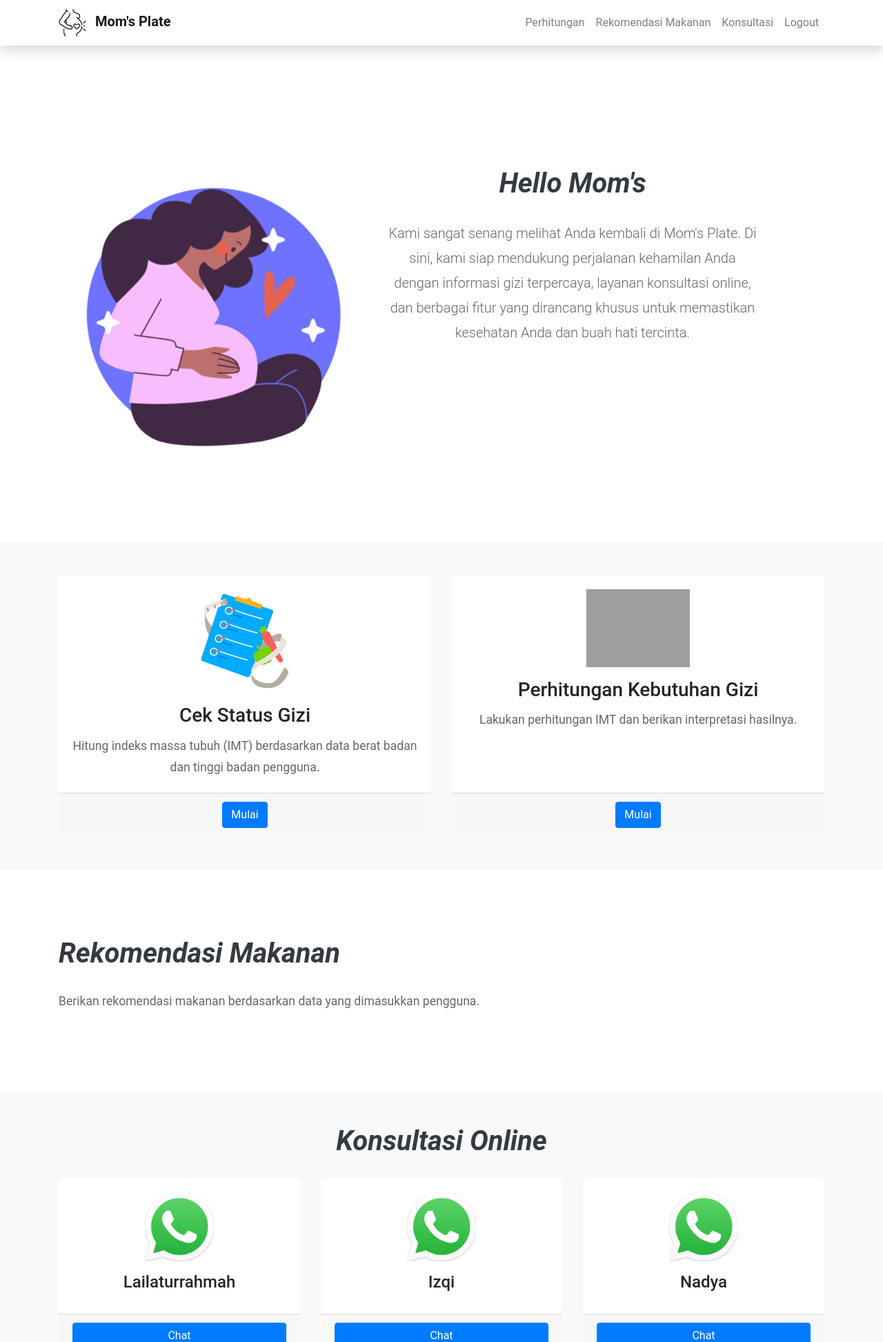
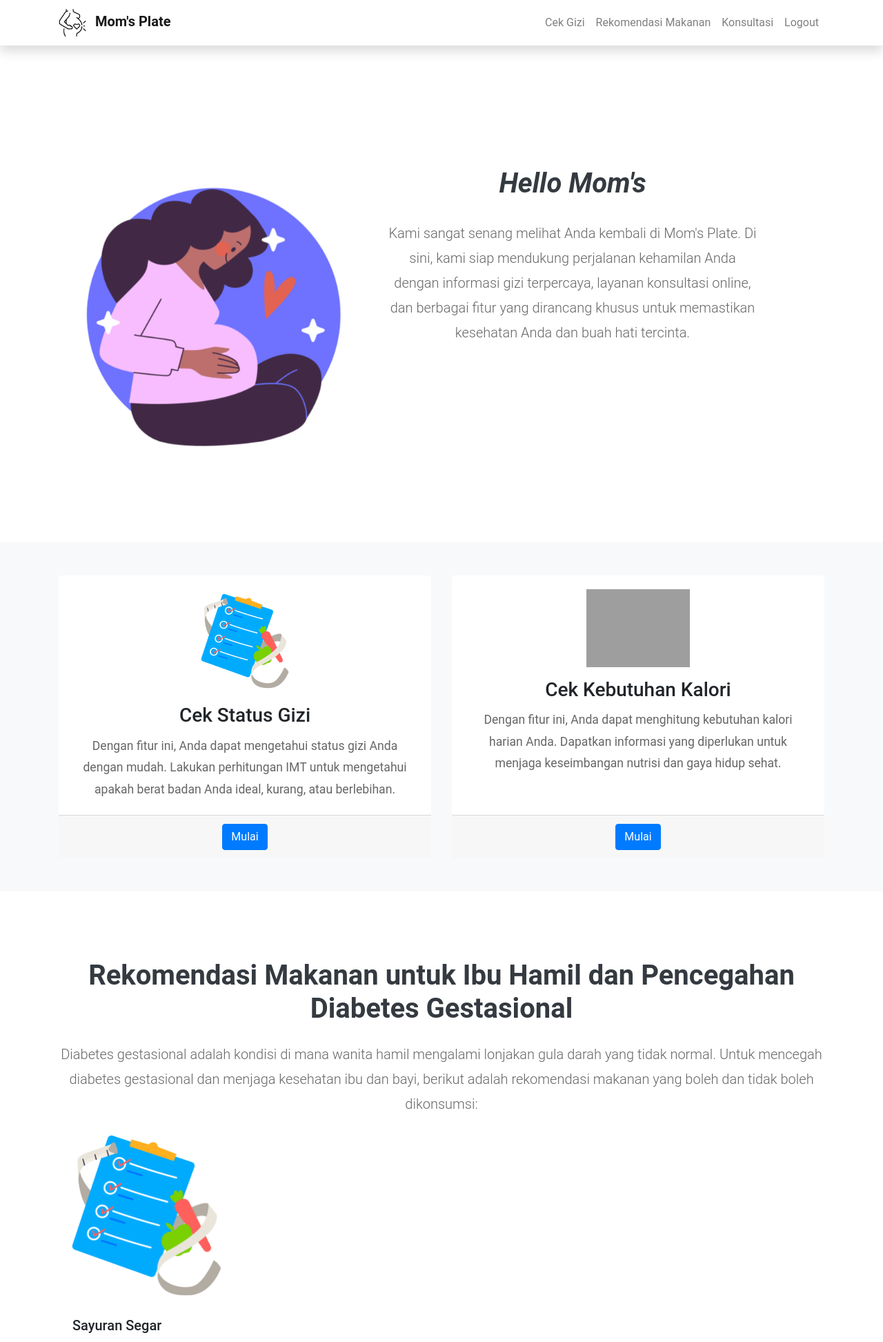
Before and after one commit to deaamelias/momsplatepkm, a PHP site: page /dashboard.php in a window 1280 px wide. Shown: the top 1945 px of the page at 69% size. Run offline with PHP 8.4, Linux system fonts and the light colour scheme; some libraries are stand-ins or nearby versions; grey boxes are pictures that could not be loaded.

Commit message:
dashboard

```diff
--- a/dashboard.php
+++ b/dashboard.php
@@ -66,7 +66,7 @@
         <div class="collapse navbar-collapse" id="navbarNav">
             <ul class="navbar-nav ml-auto">
                 <li class="nav-item">
-                    <a class="nav-link" href="#fitur">Perhitungan</a>
+                    <a class="nav-link" href="#fitur">Cek Gizi</a>
                 </li>
                 <li class="nav-item">
                     <a class="nav-link" href="#rekomendasi-makanan">Rekomendasi Makanan</a>
@@ -106,7 +106,7 @@
                     <div class="card-body text-center">
                         <img src="diet.png" class="img-fluid mb-3 img-menu" alt="Perhitungan Status Gizi">
                         <h3 class="card-title">Cek Status Gizi</h3>
-                        <p class="card-text">Hitung indeks massa tubuh (IMT) berdasarkan data berat badan dan tinggi badan pengguna.</p>
+                        <p class="card-text">Dengan fitur ini, Anda dapat mengetahui status gizi Anda dengan mudah. Lakukan perhitungan IMT untuk mengetahui apakah berat badan Anda ideal, kurang, atau berlebihan.</p>
                     </div>
                     <div class="card-footer">
                         <a href="cekgizi.php" class="btn btn-primary stretched-link">Mulai</a>
@@ -119,8 +119,8 @@
                 <div class="card h-100">
                     <div class="card-body text-center">
                         <img src="cek.png" class="img-fluid mb-3 img-menu" alt="Perhitungan IMT">
-                        <h3 class="card-title">Perhitungan Kebutuhan Gizi</h3>
-                        <p class="card-text">Lakukan perhitungan IMT dan berikan interpretasi hasilnya.</p>
+                        <h3 class="card-title">Cek Kebutuhan Kalori</h3>
+                        <p class="card-text">Dengan fitur ini, Anda dapat menghitung kebutuhan kalori harian Anda. Dapatkan informasi yang diperlukan untuk menjaga keseimbangan nutrisi dan gaya hidup sehat.</p>
                     </div>
                     <div class="card-footer">
                         <a href="cekkg.php" class="btn btn-primary stretched-link">Mulai</a>
@@ -131,22 +131,79 @@
     </div>
 </section>
 
+<!-- Rekomendasi Makanan Section -->
+<section id="rekomendasi-makanan" class="py-5">
+<div class="container">
+        <h2 class="text-center mb-4"><b>Rekomendasi Makanan untuk Ibu Hamil dan Pencegahan Diabetes Gestasional</b></h2>
+        <p class="lead text-center">Diabetes gestasional adalah kondisi di mana wanita hamil mengalami lonjakan gula darah yang tidak normal. Untuk mencegah diabetes gestasional dan menjaga kesehatan ibu dan bayi, berikut adalah rekomendasi makanan yang boleh dan tidak boleh dikonsumsi:</p>
+
+        <!-- Carousel -->
+        <div id="foodCarousel" class="carousel slide" data-ride="carousel">
+    <div class="carousel-inner">
+        <div class="carousel-item active">
+            <div class="row align-items-center">
+                <div class="col-md-3">
+                    <div class="card">
+                        <img src="diet.png" class="card-img-top" alt="Sayuran Segar">
+                        <div class="card-body">
+                            <h5 class="card-title">Sayuran Segar</h5>
+                            <p class="card-text">Sayuran segar seperti bayam, brokoli, wortel, dan kacang hijau.</p>
+                        </div>
+                    </div>
+                </div>
+                <!-- Tambahkan item makanan lainnya -->
+            </div>
+        </div>
+        <div class="carousel-item">
+            <div class="row align-items-center">
+                <div class="col-md-3">
+                    <div class="card">
+                        <img src="diet.png" class="card-img-top" alt="Buah-buahan">
+                        <div class="card-body">
+                            <h5 class="card-title">Buah-buahan</h5>
+                            <p class="card-text">Buah-buahan seperti apel, pir, jeruk, dan stroberi.</p>
+                        </div>
+                    </div>
+                </div>
+                <div class="col-md-3">
+                    <div class="card">
+                        <img src="diet.png" class="card-img-top" alt="Buah-buahan">
+                        <div class="card-body">
+                            <h5 class="card-title">Buah-buahan</h5>
+                            <p class="card-text">Buah-buahan seperti apel, pir, jeruk, dan stroberi.</p>
+                        </div>
+                    </div>
+                </div>
+                <!-- Tambahkan item makanan lainnya -->
+            </div>
+        </div>
+        <!-- Tambahkan carousel-item untuk item makanan lainnya -->
+    </div>
+    <a class="carousel-control-prev" href="#foodCarousel" role="button" data-slide="prev" style="top: 50%; transform: translateY(-50%);">
+        <span class="carousel-control-prev-icon" aria-hidden="true" style="color: #808080;"></span>
+        <span class="sr-only">Previous</span>
+    </a>
+    <a class="carousel-control-next" href="#foodCarousel" role="button" data-slide="next" style="top: 50%; transform: translateY(-50%);">
+        <span class="carousel-control-next-icon" aria-hidden="true" style="color: #808080;"></span>
+        <span class="sr-only">Next</span>
+    </a>
+</div>
 
 
+        <!-- End Carousel -->
 
-
-
-<!-- Rekomendasi Makanan Section -->
-<section id="rekomendasi-makanan" class="py-5 ">
-    <div class="container">
-        <h2><b><em>Rekomendasi Makanan</b></em></h2>
-        <p>Berikan rekomendasi makanan berdasarkan data yang dimasukkan pengguna.</p>
+        <p class="mt-4">Perhatikan pola makan dan pastikan untuk mengonsumsi makanan seimbang serta berkonsultasi dengan dokter atau ahli gizi untuk rencana diet yang sesuai dengan kebutuhan Anda selama kehamilan.</p>
+        <div class="text-center">
+            <img src="bumil.jpeg" class="img-fluid mt-4" style="max-width: 500px;" alt="Rekomendasi Makanan untuk Ibu Hamil">
+        </div>
     </div>
 </section>
+
 
 <section id="konsultasi-online" class="py-5 bg-light">
     <div class="container">
         <h2 class="text-center"><b><em>Konsultasi Online</b></em></h2>
+        <p class="card-text">Dapatkan akses langsung untuk konsultasi pribadi tentang nutrisi, rencana diet, dan gaya hidup sehat. Sampaikan pertanyaan Anda, diskusikan tujuan kesehatan Anda, dan dapatkan saran yang disesuaikan untuk mencapai target gizi Anda.</p>
         <div class="row">
             <div class="col-lg-4 mb-4">
                 <div class="card h-100">
```
Also changed, not shown: index.html (+29 -47 lines).
